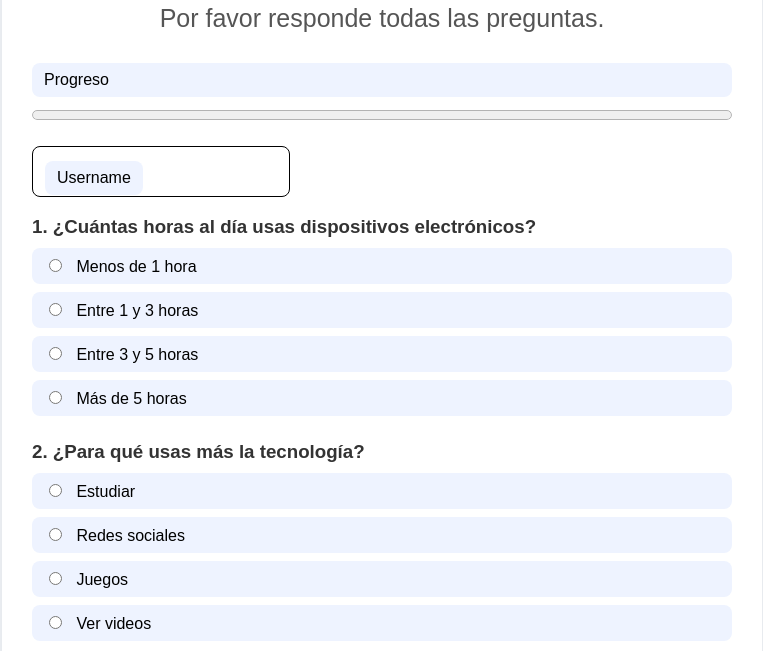
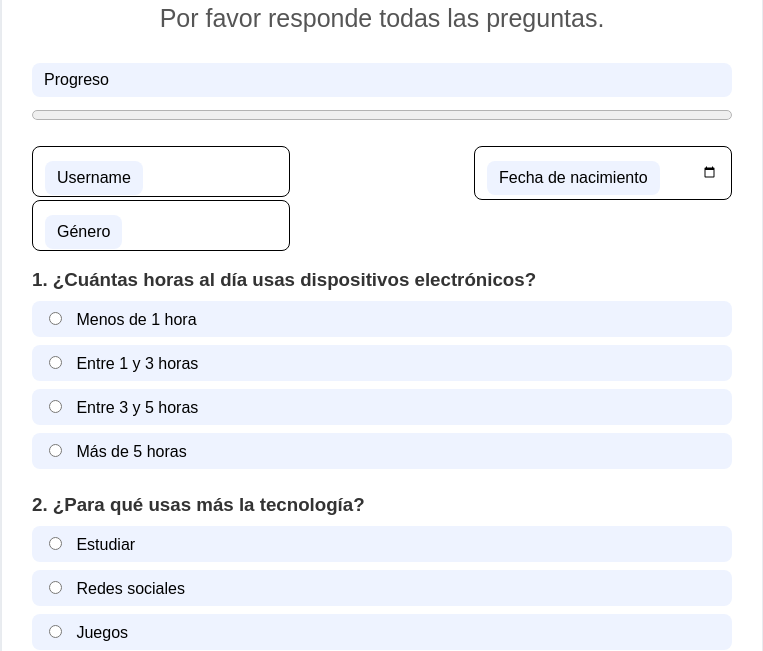
Before and after one commit to cristianchile973-bit/cuestionario, a website: page index.html in a window 1280 px wide. Shown: the part 149-800 px from the top of the page, without its empty margins (258-1021 px from the left). Drawn offline with Linux system fonts and the light colour scheme.

Commit message:
Update index.html

```diff
--- a/index.html
+++ b/index.html
@@ -1,4 +1,3 @@
-
 <!DOCTYPE html>
 <html lang="es">
 <head>
@@ -142,6 +141,72 @@ progress {
     height: 20px;
 }
 
+.año{
+    position: relative;
+}
+
+.año input{
+    width: 230px;
+    padding: 17px 13px;
+    border: 1px solid black;
+    outline: none;
+    border-radius: 8px;
+}
+
+.año label{
+    position: absolute;
+    top: 15px;
+    left: 13px;
+    color: black;
+    transition: 0.3s;
+    pointer-events: none;
+}
+
+.año input:focus + label,
+.año input:valid + label{
+    top: -9px;
+    color: white;
+    background: black;
+    padding: 2px 7px;
+    border-radius: 12px;
+    font-size: 13px;
+}
+
+.informacion {
+    display: flex;
+    justify-content: space-between;
+}
+
+.genero {
+    position: relative;
+}
+
+.genero input{
+    width: 230px;
+    padding: 17px 13px;
+    border: 1px solid black;
+    outline: none;
+    border-radius: 8px;
+}
+
+.genero label{
+    position: absolute;
+    top: 15px;
+    left: 13px;
+    color: black;
+    transition: 0.3s;
+    pointer-events: none;
+}
+
+.genero input:focus + label,
+.genero input:valid + label{
+    top: -9px;
+    color: white;
+    background: black;
+    padding: 2px 7px;
+    border-radius: 12px;
+    font-size: 13px;
+}
 </style>
 </head>
 
@@ -157,11 +222,33 @@ progress {
     </div>
 
     <form id="encuestaForm">
-
+<div class="informacion">
     <div class="inputBox" id="nombre">
         <input type="text"  id="nombreInput" name="Nombre" required>
         <label>Username</label>
     </div>
+
+    <div class="año" id="año">
+        <input type="date" id="añoInput" name="Fecha de nacimiento:" max="2025-05-13"required>
+        <label for="añoInput">Fecha de nacimiento</label>
+    </div>
+</div>
+
+    <div class="genero" id="genero">
+    <input type="text" id="generoInput" name="Genero:" list="opciones-sexo" required>
+    <label for="generoInput">Género</label>
+<!-- El atributo list debe coincidir con el id del datalist -->
+
+<!-- Lista de opciones que se desplegará al hacer clic -->
+    <datalist id="opciones-sexo">
+    <option value="Masculino">
+    <option value="Femenino">
+    <option value="Otro / Prefiero no decirlo">
+    </datalist>
+
+
+    </div>
+
 
         <!-- PREGUNTAS -->
         <script>
@@ -261,6 +348,8 @@ document.getElementById("encuestaForm").addEventListener("submit", async functio
         document.getElementById("nombre").style.display = "none";
         document.getElementById("successMsg").style.display = "block";
         document.getElementById("progreso").style.display = "none";
+        document.getElementById("genero").style.display = "none";
+        document.getElementById("año").style.display = "none";
     }
 });
 </script>
```
